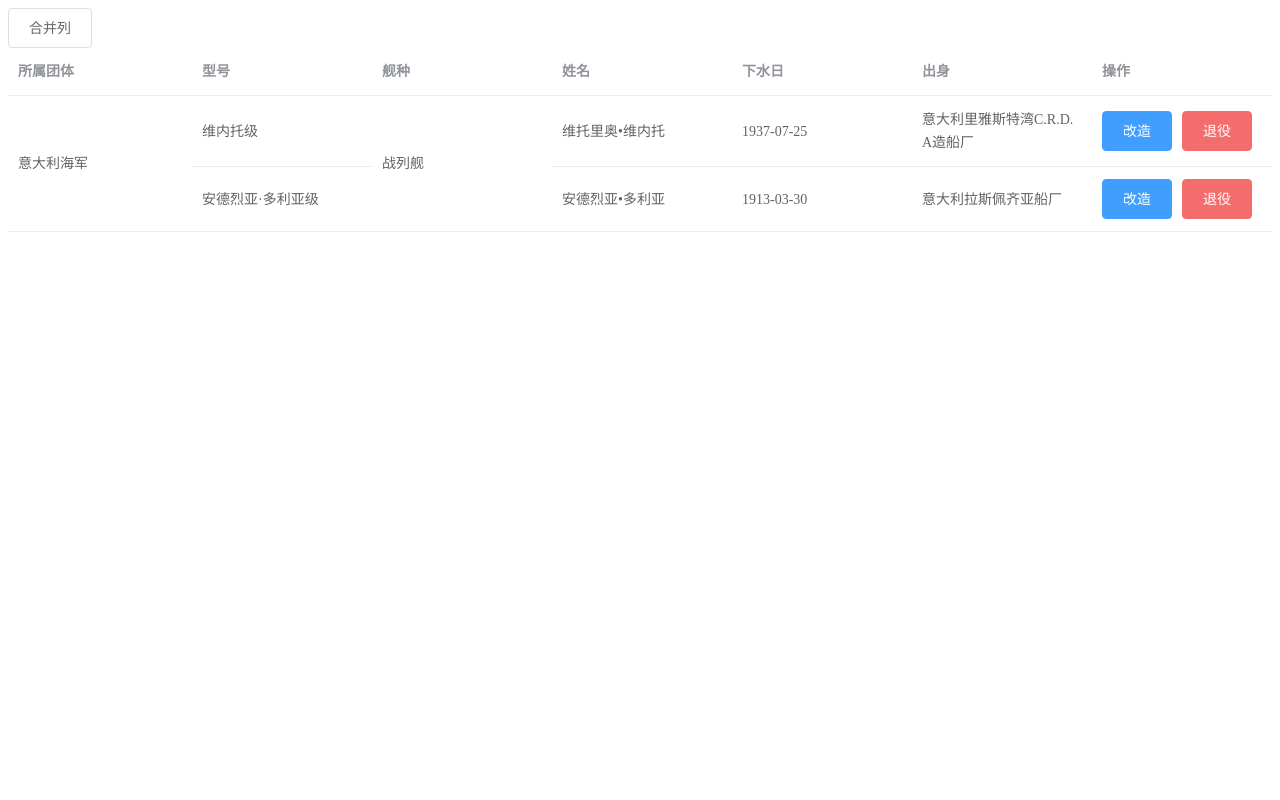
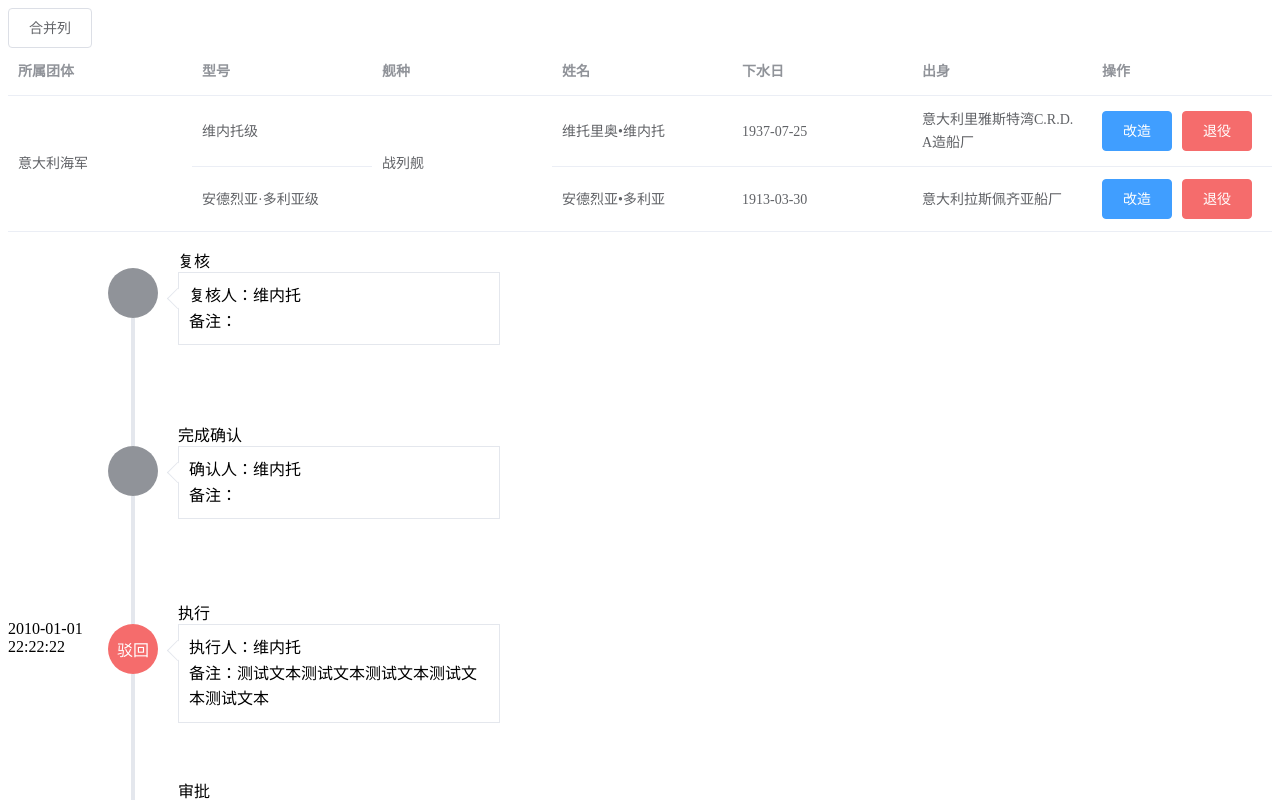
Before and after one commit to SepVeneto/vue-tools, a Vue app: page / in a window 1280 px wide. Shown: the top 800 px of the page. Built offline with nearby package versions, Linux system fonts and the light colour scheme.

Commit message:
添加时间线

```diff
--- a/src/App.vue
+++ b/src/App.vue
@@ -14,11 +14,13 @@
         <el-button type="danger">退役</el-button>
       </template>
     </custom-table>
+    <timeline />
   </div>
 </template>
 
 <script>
 import customTable from '@/components/customTable/customTable';
+import timeline from './components/timeline';
 const tableConfig = [
   { label: '所属团体', prop: 'group' },
   { label: '型号', prop: 'model'},
@@ -32,6 +34,7 @@ export default {
   name: 'App',
   components: {
     customTable,
+    timeline,
   },
   data() {
     return {
--- /dev/null
+++ b/src/components/timeline/index.vue
@@ -0,0 +1,222 @@
+<template>
+  <ul class="timeline-container">
+    <li v-for="item in nodeList" :key="item.id">
+      <div class="timestamp">{{item.timestamp}}</div>
+      <div class="wrapper-line">
+        <div :class="['node', item.status]">{{item.status | filterStatus}}</div>
+        <div class="tail"></div>
+      </div>
+      <div class="wrapper-content">
+        <div class="card">
+          <div class="label">{{item.type | filterNode('node')}}</div>
+          <div class="content">
+            <div><span>{{item.type | filterNode('label')}}：{{item.content.name}}</span></div>
+            <div><span>备注：</span>{{item.content.remark}}</div>
+          </div>
+        </div>
+      </div>
+    </li>
+  </ul>
+</template>
+
+<script>
+export default {
+  name: 'timeline',
+  filters: {
+    filterNode(val, action) {
+      if (!val) {
+        return val;
+      }
+      return {
+        requireConfirm: {
+          node: '需求确认',
+          label: '确认人'
+        },
+        approval: {
+          node: '审批',
+          label: '审批人',
+        },
+        execute: {
+          node: '执行',
+          label: '执行人',
+        },
+        finish: {
+          node: '完成确认',
+          label: '确认人',
+        },
+        check: {
+          node: '复核',
+          label: '复核人',
+        },
+      }[val][action];
+    },
+    filterStatus(val) {
+      if (!val) {
+        return val;
+      }
+      return {
+        success: '通过',
+        fail: '驳回',
+        wait: '等待',
+      }[val]
+    }
+  },
+  data() {
+    return {
+      nodeList: [
+        {
+          id: 1,
+          status: '',
+          type: 'check',
+          // timestamp: '2010-01-01 22:22:22',
+          content: {
+            name: '维内托',
+            // remark: '测试文本测试文本测试文本测试文本测试文本'
+          }
+        },
+        {
+          id: 2,
+          status: '',
+          type: 'finish',
+          // timestamp: '2010-01-01 22:22:22',
+          content: {
+            name: '维内托',
+            // remark: '测试文本测试文本测试文本测试文本测试文本'
+          }
+        },
+        {
+          id: 3,
+          status: 'fail',
+          type: 'execute',
+          timestamp: '2010-01-01 22:22:22',
+          content: {
+            name: '维内托',
+            remark: '测试文本测试文本测试文本测试文本测试文本'
+          }
+        },
+        {
+          id: 4,
+          status: 'success',
+          type: 'approval',
+          timestamp: '2010-01-01 22:22:22',
+          content: {
+            name: '维内托',
+            remark: '测试文本测试文本测试文本测试文本测试文本'
+          }
+        },
+        {
+          id: 5,
+          status: 'success',
+          type: 'approval',
+          timestamp: '2010-01-01 22:22:22',
+          content: {
+            name: '维内托',
+            remark: '测试文本测试文本测试文本测试文本测试文本'
+          }
+        },
+        {
+          id: 6,
+          status: 'success',
+          type: 'requireConfirm',
+          timestamp: '2010-01-01 22:22:22',
+          content: {
+            name: '维内托',
+            remark: '测试文本测试文本测试文本测试文本测试文本'
+          }
+        },
+      ]
+    }
+  }
+}
+</script>
+
+<style lang="scss" scoped>
+ul {
+  list-style: none;
+  padding: 0;
+}
+.timeline-container {
+  position: relative;
+  li {
+    display: flex;
+    &:first-child {
+      .wrapper-line {
+        &::before {
+          width: 1px;
+          border: none;
+        }
+      }
+    }
+    &:last-child {
+      .tail {
+        display: none;
+      }
+    }
+    .timestamp {
+      width: 90px;
+      margin-top: 20px;
+    }
+    .wrapper-line {
+      display: flex;
+      height: 100%;
+      align-items: center;
+      flex-direction: column;
+      margin: 0 10px;
+      margin-right: 20px;
+      &::before {
+        content: '';
+        height: 20px;
+        width: 0px;
+        border: 2px solid #e4e7ed;
+      }
+    }
+    .wrapper-content {
+      position: relative;
+      .content {
+        width: 300px;
+        line-height: 1.6em;
+        border: 1px solid #e4e7ed;
+        padding: 10px;
+        position: relative;
+        &::after {
+          position: absolute;
+          content: '';
+          width: 14px;
+          height: 14px;
+          border-top: 1px solid #e4e7ed;
+          border-left: 1px solid #e4e7ed;
+          transform: rotate(-45deg);
+          background: #fff;
+          left: -9px;
+          top: 18px;
+        }
+      }
+    }
+    .tail {
+      border: 2px solid #e4e7ed;
+      min-height: 100px;
+    }
+    .node {
+      width: 50px;
+      height: 50px;
+      display: flex;
+      justify-content: center;
+      align-items: center;
+      color: #fff;
+      border-radius: 50%;
+      background: #909399;
+      &.success {
+        background: #67C23A;
+      }
+      &.fail {
+        background: #F56C6C;
+      }
+      &.wait {
+        background: #E6A23C;
+      }
+    }
+    .tail, .node {
+    }
+  }
+}
+</style>
```
